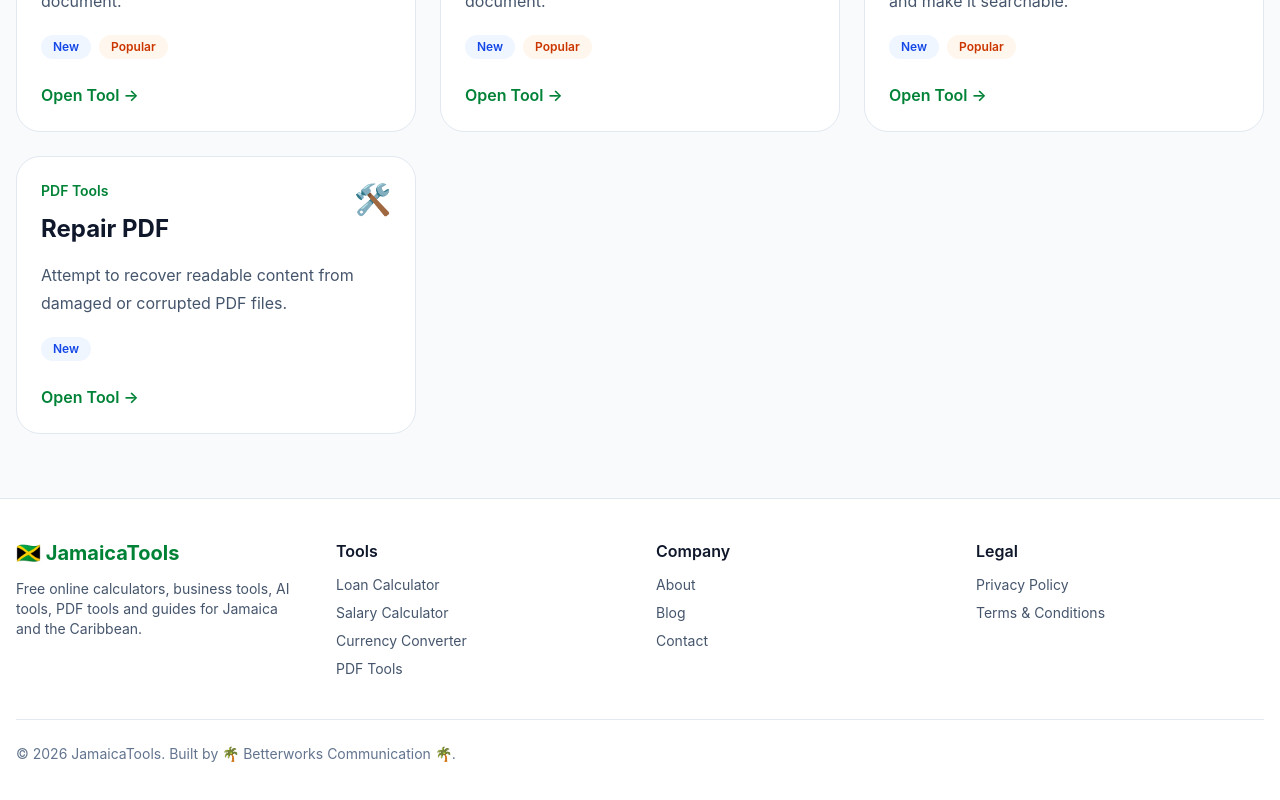
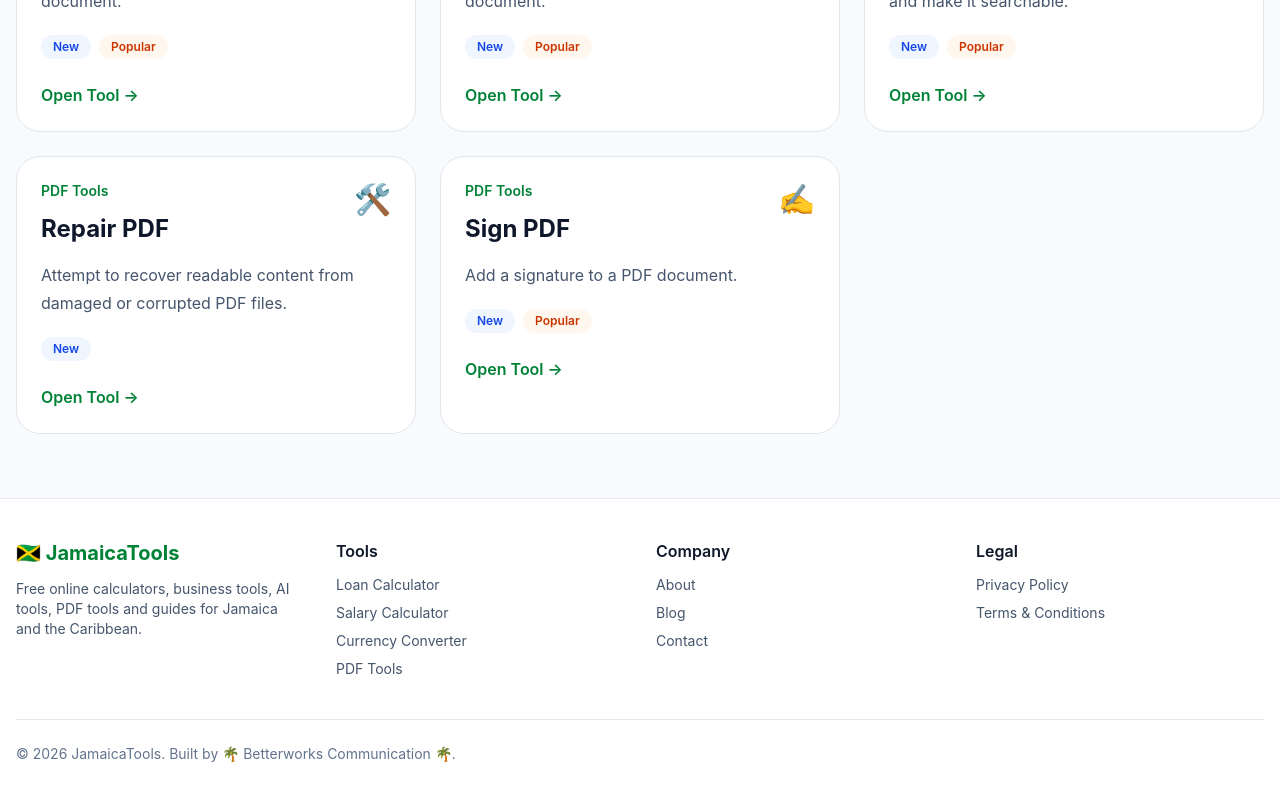
Before and after one commit to Movieslists02/jamaicatools, a React (Vite) app: page /tools in a window 1280 px wide. Shown: the part 3079-3879 px from the top of the page. Built offline with nearby package versions, Linux system fonts and the light colour scheme.

Commit message:
feat: add sign pdf tool page

```diff
--- /dev/null
+++ b/src/components/tools/pdf/SignPDF.jsx
@@ -0,0 +1,23 @@
+import PDFWorkspace from "./PDFWorkspace";
+
+const MAX_PDF_SIZE = 25 * 1024 * 1024;
+
+function SignPDF() {
+  return (
+    <PDFWorkspace
+      title="Sign PDF"
+      headerTitle="✍️ Sign PDF"
+      headerSubtitle="Add a signature to a PDF document."
+      actionLabel="Sign PDF"
+      uploadTitle="Drag and drop your PDF here"
+      uploadDescription="Upload one PDF file up to 25 MB."
+      browseLabel="Browse PDF"
+      filesTitle="PDF to Sign"
+      allowMultiple={false}
+      minimumFiles={1}
+      maxFileSize={MAX_PDF_SIZE}
+    />
+  );
+}
+
+export default SignPDF;
--- a/src/data/tools.js
+++ b/src/data/tools.js
@@ -794,6 +794,35 @@ seoDescription:
       "pdf-to-images",
     ],
   },
+
+  {
+    id: 29,
+    slug: "sign-pdf",
+    title: "Sign PDF",
+    category: "PDF Tools",
+    description:
+      "Add a signature to a PDF document.",
+    icon: "✍️",
+    featured: true,
+    popular: true,
+    new: true,
+    keywords: [
+      "sign pdf",
+      "add signature to pdf",
+      "pdf signature",
+      "electronic signature",
+      "sign document online",
+      "pdf signing tool",
+    ],
+    seoTitle: "Sign PDF Documents Online | JamaicaTools",
+    seoDescription:
+      "Add an electronic signature to PDF documents online with JamaicaTools.",
+    relatedTools: [
+      "protect-pdf",
+      "organize-pdf",
+      "compress-pdf",
+    ],
+  },
 ];
 
 export default tools;
--- a/src/pages/ToolDetails.jsx
+++ b/src/pages/ToolDetails.jsx
@@ -29,6 +29,7 @@ import ExtractPDFPages from "../components/tools/pdf/ExtractPDFPages";
 import DeletePDFPages from "../components/tools/pdf/DeletePDFPages";
 import OCRPDF from "../components/tools/pdf/OCRPDF";
 import RepairPDF from "../components/tools/pdf/RepairPDF";
+import SignPDF from "../components/tools/pdf/SignPDF";
 
 const toolComponents = {
   "loan-calculator": LoanCalculator,
@@ -59,6 +60,7 @@ const toolComponents = {
   "delete-pdf-pages": DeletePDFPages,
   "ocr-pdf": OCRPDF,
   "repair-pdf": RepairPDF,
+  "sign-pdf": SignPDF,
 };
 
 function ToolDetails() {
```
